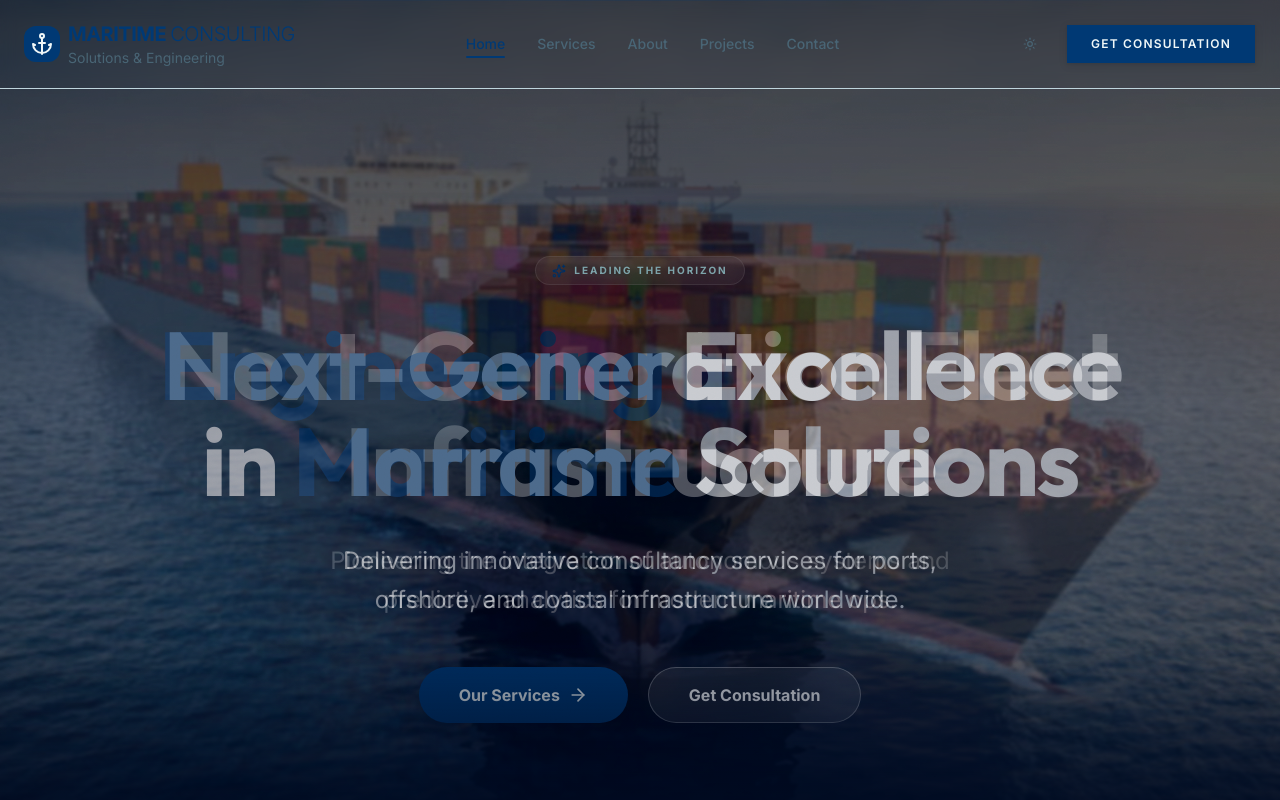
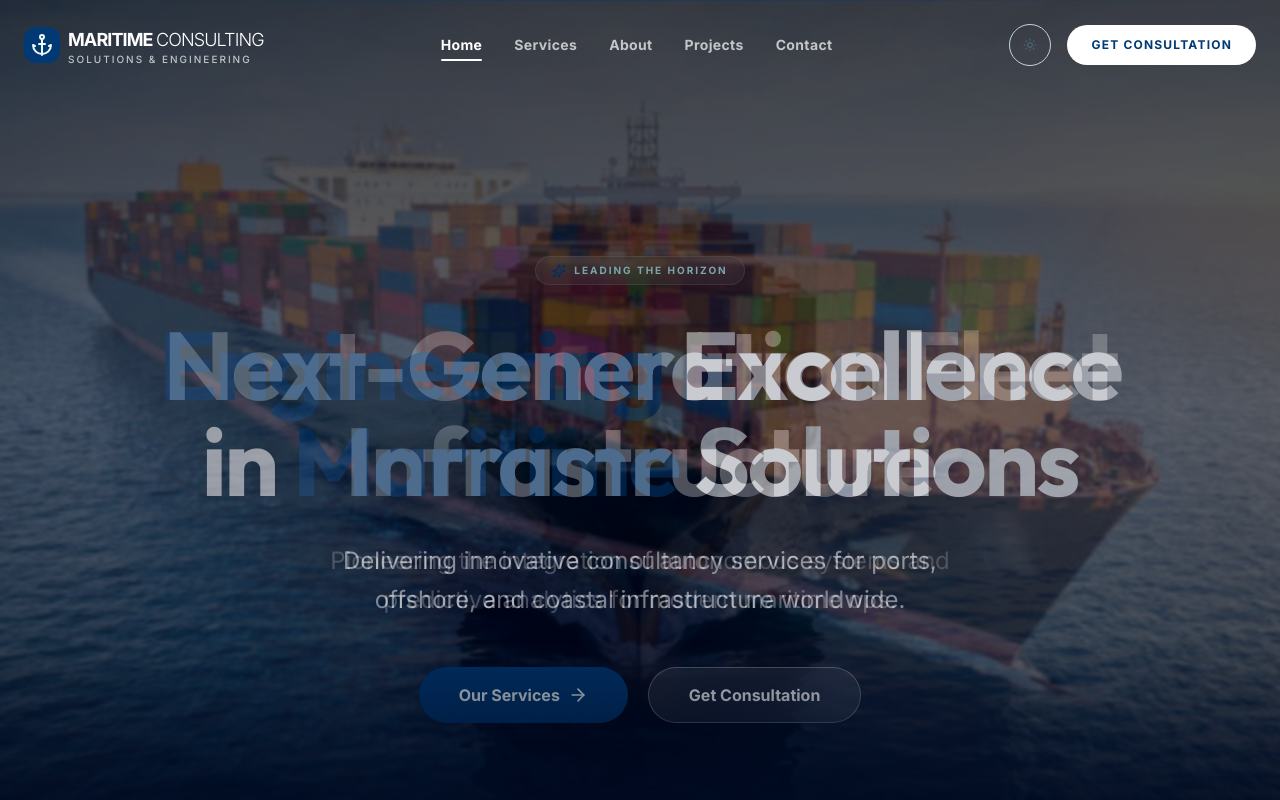
Before and after one commit to mehedi0022/MCS, a Next.js app in the folder frontend/: page / in a window 1280 px wide. Shown: the top 800 px of the page. Built offline with nearby package versions, Linux system fonts and the light colour scheme.

Commit message:
Update Navbar

```diff
--- a/frontend/components/layout/Navbar.tsx
+++ b/frontend/components/layout/Navbar.tsx
@@ -21,32 +21,52 @@ export function Navbar() {
   const [mobileMenuOpen, setMobileMenuOpen] = useState(false)
   const pathname = usePathname()
 
+  // Handle Scroll listener
   useEffect(() => {
     const handleScroll = () => setIsScrolled(window.scrollY > 20)
     window.addEventListener("scroll", handleScroll)
     return () => window.removeEventListener("scroll", handleScroll)
   }, [])
 
+  // BLOCK SCROLLING when mobile menu is open
+  useEffect(() => {
+    if (mobileMenuOpen) {
+      document.body.style.overflow = "hidden"
+    } else {
+      document.body.style.overflow = "unset"
+    }
+  }, [mobileMenuOpen])
+
   return (
     <header
       className={cn(
-        "fixed top-0 z-50 w-full border-b border-border backdrop-blur-sm transition-all duration-300 ease-in-out",
-        isScrolled ? "glass-nav py-4" : "bg-transparent py-5"
+        "fixed top-0 z-50 w-full transition-all duration-500 ease-in-out",
+        isScrolled ? "glass-nav py-3" : "bg-transparent py-6"
       )}
     >
       <nav className="container mx-auto flex items-center justify-between px-6">
         {/* Logo */}
         <Link href="/" className="group flex items-center gap-2">
-          <div className="rounded-lg bg-primary p-1.5 transition-transform">
+          <div className="rounded-lg bg-primary p-1.5 transition-transform group-hover:rotate-12">
             <Anchor className="h-6 w-6 text-primary-foreground" />
           </div>
-          <div className="flex-col">
-            <span className="text-xl font-bold tracking-tight text-maritime-navy uppercase dark:text-maritime-horizon">
-              Maritime <span className="font-light">Consulting</span>
+          <div className="flex flex-col leading-none">
+            <span
+              className={cn(
+                "text-lg font-bold tracking-tighter transition-colors duration-300",
+                isScrolled ? "text-foreground" : "text-white"
+              )}
+            >
+              MARITIME <span className="font-light"> CONSULTING</span>
             </span>
-            <p className="text-sm text-muted-foreground">
+            <span
+              className={cn(
+                "text-[10px] font-medium tracking-[0.2em] uppercase transition-colors duration-300",
+                isScrolled ? "text-muted-foreground" : "text-white/70"
+              )}
+            >
               Solutions & Engineering
-            </p>
+            </span>
           </div>
         </Link>
 
@@ -59,13 +79,24 @@ export function Navbar() {
                 key={link.name}
                 href={link.href}
                 className={cn(
-                  "relative text-sm font-medium transition-colors hover:text-primary",
-                  isActive ? "text-primary" : "text-muted-foreground"
+                  "relative text-sm font-bold tracking-wide transition-all duration-300",
+                  isScrolled
+                    ? isActive
+                      ? "text-primary"
+                      : "text-muted-foreground hover:text-foreground"
+                    : isActive
+                      ? "text-white"
+                      : "text-white/70 hover:text-white"
                 )}
               >
                 {link.name}
                 {isActive && (
-                  <span className="absolute -bottom-1 left-0 h-0.5 w-full rounded-full bg-primary" />
+                  <span
+                    className={cn(
+                      "absolute -bottom-1.5 left-0 h-0.5 w-full rounded-full transition-colors",
+                      isScrolled ? "bg-primary" : "bg-white"
+                    )}
+                  />
                 )}
               </Link>
             )
@@ -73,45 +104,106 @@ export function Navbar() {
         </div>
 
         {/* Right Actions */}
-        <div className="hidden items-center gap-4 md:flex">
+        <div className="flex items-center gap-4">
+          <div
+            className={cn(
+              "rounded-full border transition-colors duration-300 focus:ring-2 focus:ring-primary/50 focus:outline-none",
+              isScrolled ? "text-foreground" : "text-white"
+            )}
+          >
             <ThemeToggle />
-          <Button variant="default" className="shadow-maritime-sm">
-            Get Consultation
-          </Button>
           </div>
 
-        {/* Mobile Toggle */}
-        <div className="flex items-center gap-4 md:hidden">
-          <ThemeToggle />
+          <Button
+            className={cn(
+              "hidden rounded-full px-6 font-bold transition-all duration-300 md:flex",
+              isScrolled
+                ? "shadow-maritime bg-primary text-primary-foreground"
+                : "border-none bg-white text-primary hover:bg-white/90"
+            )}
+          >
+            GET CONSULTATION
+          </Button>
+
+          {/* Mobile Toggle - Improved Hitbox */}
           <button
             onClick={() => setMobileMenuOpen(!mobileMenuOpen)}
-            className="p-2 text-foreground"
+            className={cn(
+              "rounded-full p-2 transition-colors focus:ring-2 focus:ring-primary/50 focus:outline-none md:hidden",
+              isScrolled ? "text-foreground" : "text-white"
+            )}
+            aria-label="Toggle Menu"
           >
-            {mobileMenuOpen ? <X /> : <Menu />}
+            {mobileMenuOpen ? <X size={28} /> : <Menu size={28} />}
           </button>
         </div>
       </nav>
 
-      {/* Mobile Menu */}
+      {/* Mobile Menu - Fixed Transparency & Added Scroll Lock */}
       <div
         className={cn(
-          "glass-modal fixed inset-0 top-[72px] z-40 w-full transition-transform duration-300 md:hidden",
-          mobileMenuOpen ? "translate-x-0" : "translate-x-full"
+          "fixed inset-0 z-40 h-screen w-full bg-background transition-all duration-500 ease-in-out md:hidden dark:bg-maritime-abyss",
+          mobileMenuOpen
+            ? "visible translate-x-0 opacity-100"
+            : "invisible translate-x-full opacity-0"
         )}
       >
-        <div className="flex flex-col gap-6 p-6">
-          {navLinks.map((link) => (
+        {/* Decorative Grid Overlay for premium feel */}
+        <div className="pointer-events-none absolute inset-0 bg-[linear-gradient(to_right,#80808012_1px,transparent_1px),linear-gradient(to_bottom,#80808012_1px,transparent_1px)] [mask-image:radial-gradient(ellipse_60%_60%_at_50%_50%,#000_70%,transparent_100%)] bg-[size:24px_24px] opacity-20" />
+
+        <div className="relative z-10 flex h-full flex-col p-8 pt-24">
+          <div className="flex flex-col gap-6">
+            {navLinks.map((link, i) => {
+              const isActive = pathname === link.href
+              return (
                 <Link
                   key={link.name}
                   href={link.href}
                   onClick={() => setMobileMenuOpen(false)}
-              className="flex items-center justify-between border-b border-border pb-4 text-lg font-medium"
+                  style={{ transitionDelay: `${i * 50}ms` }}
+                  className={cn(
+                    "flex items-center justify-between border-b border-border/40 pb-5 text-2xl font-bold tracking-tight transition-all duration-300",
+                    isActive
+                      ? "translate-x-2 text-primary"
+                      : "text-foreground hover:translate-x-2",
+                    mobileMenuOpen
+                      ? "translate-y-0 opacity-100"
+                      : "translate-y-4 opacity-0"
+                  )}
                 >
                   {link.name}
-              <ChevronRight className="h-5 w-5 text-muted-foreground" />
+                  <ChevronRight
+                    className={cn(
+                      "h-6 w-6 transition-transform",
+                      isActive ? "text-primary" : "text-muted-foreground"
+                    )}
+                  />
                 </Link>
-          ))}
-          <Button className="mt-4 h-12 w-full text-lg">Get Consultation</Button>
+              )
+            })}
+          </div>
+
+          <div
+            className={cn(
+              "mt-auto space-y-6 transition-all delay-300 duration-500",
+              mobileMenuOpen
+                ? "translate-y-0 opacity-100"
+                : "translate-y-8 opacity-0"
+            )}
+          >
+            <div className="space-y-2">
+              <p className="text-xs font-bold tracking-[0.2em] text-muted-foreground uppercase">
+                Ready to chart a new course?
+              </p>
+              <Button className="shadow-maritime-lg h-16 w-full rounded-2xl text-lg font-bold">
+                GET CONSULTATION
+              </Button>
+            </div>
+
+            <p className="text-center text-sm text-muted-foreground italic">
+              Consult@Maritime-Solutions.com
+            </p>
+          </div>
         </div>
       </div>
     </header>
```
Lines whose indentation alone changed are shown as unchanged.
